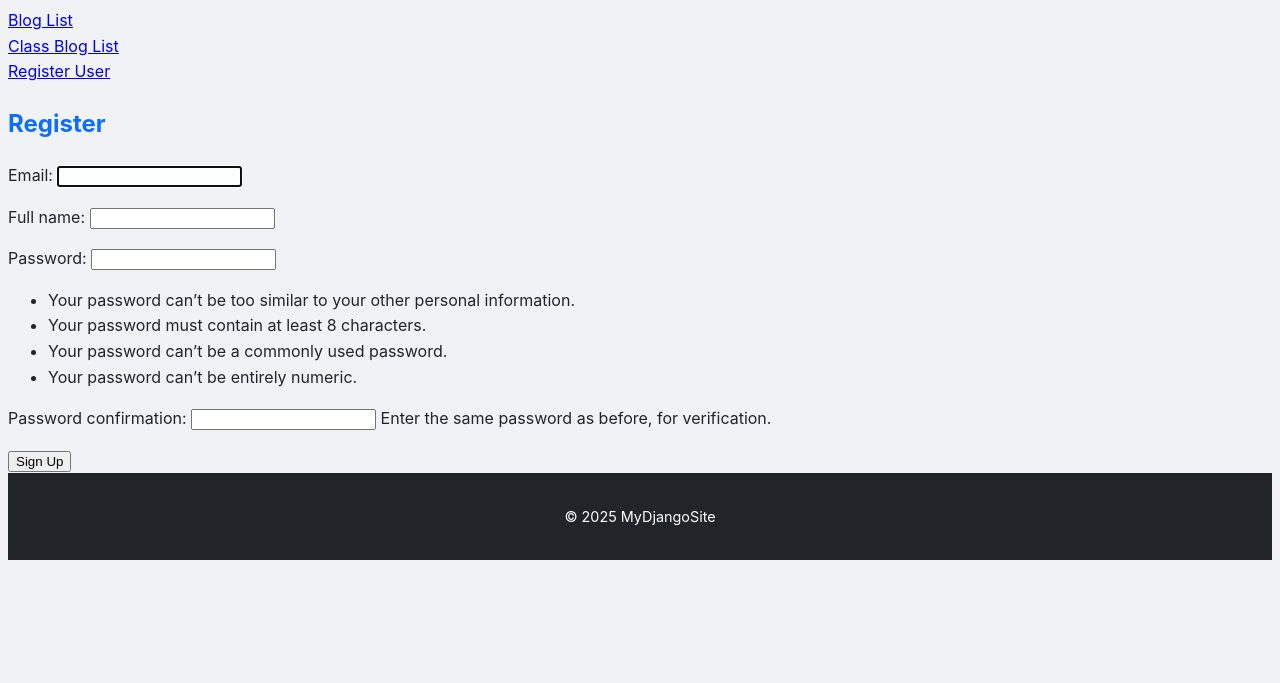
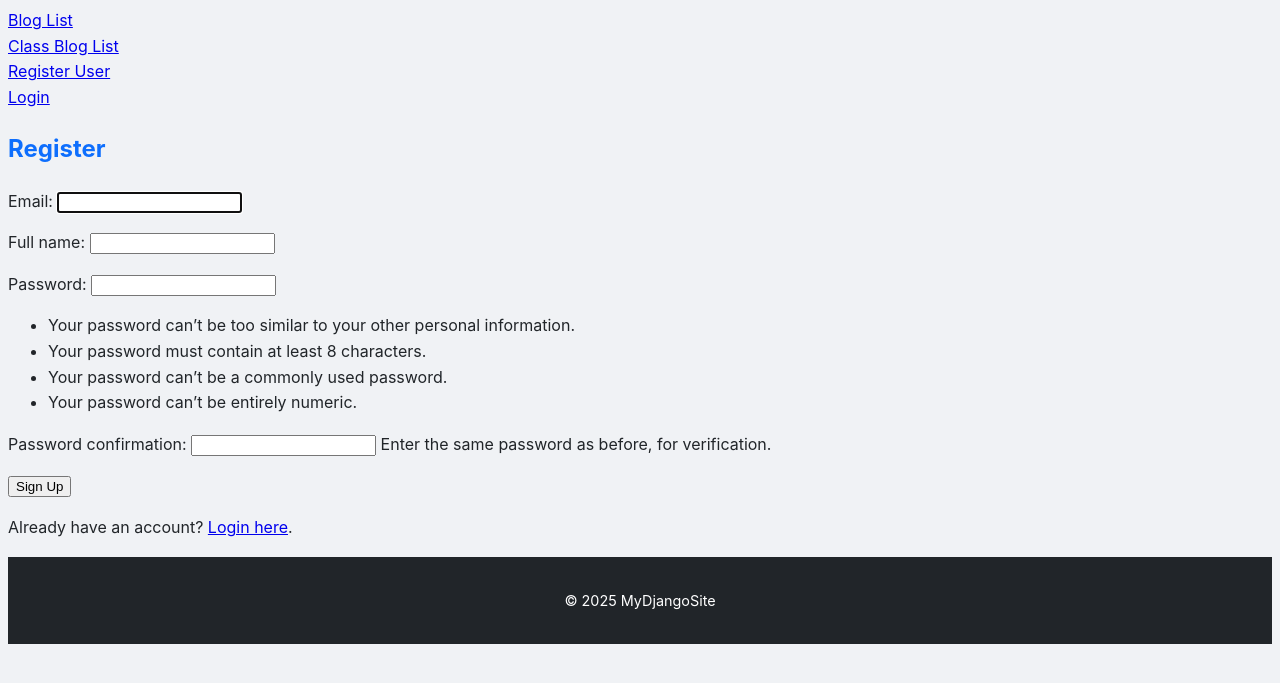
Before and after one commit to BTU-Women-in-AI-Python-course-2025/python_lecture_15, a Django app: page /user/register/ in a window 1280 px wide. Shown: the top 683 px of the page. Run offline with Django 5.2, Linux system fonts and the light colour scheme.

Commit message:
Create LoginView

```diff
--- a/Lecture code 2/blog_post/templates/base.html
+++ b/Lecture code 2/blog_post/templates/base.html
@@ -24,6 +24,9 @@
       </nav>
       <nav class="space-x-4">
         <a href="{% url 'register' %}" class="hover:underline">Register User</a>
+      </nav>
+      <nav class="space-x-4">
+        <a href="{% url 'login' %}" class="hover:underline">Login</a>
       </nav>
     </div>
   </header>
--- a/Lecture code 2/blog_post/user/templates/register.html
+++ b/Lecture code 2/blog_post/user/templates/register.html
@@ -10,6 +10,6 @@
       <button type="submit">Sign Up</button>
     </form>
 
-{#    <p>Already have an account? <a href="{% url 'login' %}">Login here</a>.</p>#}
+    <p>Already have an account? <a href="{% url 'login' %}">Login here</a>.</p>
 
 {% endblock %}
--- a/Lecture code 2/blog_post/user/urls.py
+++ b/Lecture code 2/blog_post/user/urls.py
@@ -1,6 +1,7 @@
 from django.urls import path
-from user.views import UserRegisterView
+from user.views import UserRegisterView, LoginView
 
 urlpatterns = [
     path('register/', UserRegisterView.as_view(), name='register'),
+    path('login/', LoginView.as_view(), name='login'),
 ]
--- a/Lecture code 2/blog_post/user/views.py
+++ b/Lecture code 2/blog_post/user/views.py
@@ -1,4 +1,9 @@
+from django.contrib import messages
+from django.contrib.auth.forms import AuthenticationForm
+from django.contrib.auth import login as auth_login
+from django.shortcuts import render, redirect
 from django.urls import reverse_lazy
+from django.views import View
 from django.views.generic.edit import CreateView
 from user.forms import UserRegistrationForm
 from user.models import CustomUser
@@ -7,4 +12,22 @@ class UserRegisterView(CreateView):
     model = CustomUser
     form_class = UserRegistrationForm
     template_name = 'register.html'
-    success_url = reverse_lazy('class_blog_list')
+    success_url = reverse_lazy('login')
+
+
+class LoginView(View):
+    template_name = 'login.html'
+
+    def get(self, request):
+        form = AuthenticationForm()
+        return render(request, self.template_name, context={'form': form})
+
+    def post(self, request):
+        form = AuthenticationForm(request, data=request.POST)
+        if form.is_valid():
+            user = form.get_user()
+            auth_login(request, user)
+            messages.success(request, message="You are now logged in.")
+            return redirect('class_blog_list')
+        messages.error(request, message="Invalid username or password.")
+        return render(request, self.template_name, context={'form': form})
```
Also changed, not shown: Lecture code 2/blog_post/user/templates/login.html (added, +10 -0 lines).
